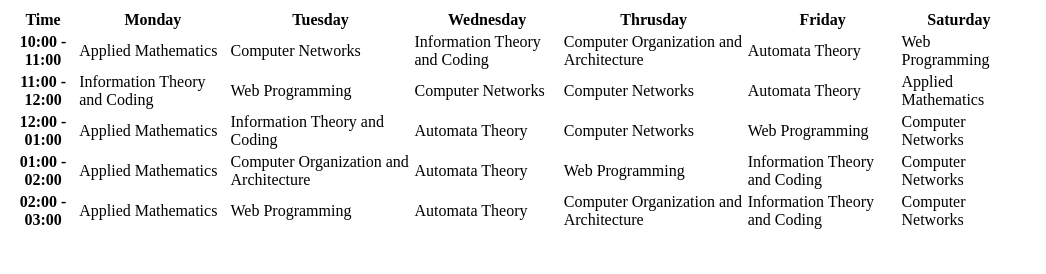
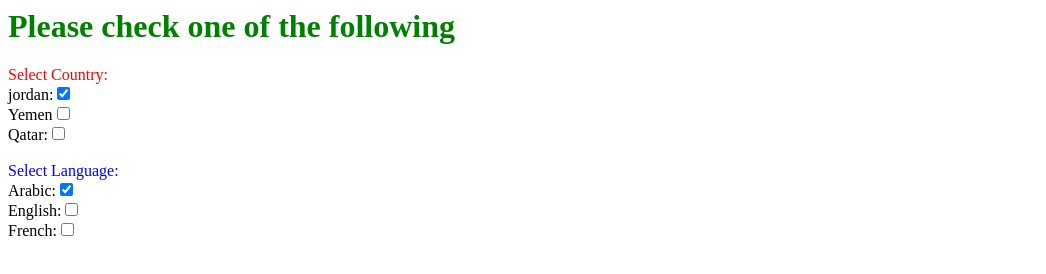
Before and after one commit to Usuraj/git_test, a website: page index.html in a window 1280 px wide. Shown: the whole page, without its empty margins (0-1046 px from the left). Drawn offline with Linux system fonts and the light colour scheme.

Commit message:
Update index.html

```diff
--- a/index.html
+++ b/index.html
@@ -1,131 +1,17 @@
-<!doctype html>
 
-<html>
-
-<head>
-
-<title>Timetable</title>
-
-</head>
-
-<body>
-
-<table width="80%" align="center” border=”2”>
-
-<div id="head_nav">
-
-<tr> <th>Time</th>
-
-<th>Monday</th>
-
-<th>Tuesday</th>
-
-<th>Wednesday</th>
-
-<th>Thrusday</th>
-
-<th>Friday</th>
-
-<th>Saturday</th>
-
-</tr>
-
-</div>
-
-<tr>
-
-<th>10:00 - 11:00</th>
-
-<td>Applied Mathematics </td>
-
-<td>Computer Networks</td>
-
-<td>Information Theory and Coding</td>
-
-<td>Computer Organization and Architecture</td>
-
-<td>Automata Theory</td>
-
-<td>Web Programming</td>
-
-</div>
-
-</tr>
-
-<tr>
-
-<th>11:00 - 12:00</th>
-
-<td>Information Theory and Coding</td>
-
-<td>Web Programming</td>
-
-<td>Computer Networks</td>
-
-<td>Computer Networks</td>
-
-<td>Automata Theory</td>
-
-<td>Applied Mathematics</td>
-
-</div>
-
-</tr>
-
-<tr> <th>12:00 - 01:00</td>
-
-<td>Applied Mathematics</th>
-
-<td>Information Theory and Coding</td>
-
-<td>Automata Theory</td>
-
-<td>Computer Networks</td>
-
-<td>Web Programming</td>
-
-<td>Computer Networks</td>
-
-</div>
-
-</tr>
-
-<tr>
-
-<th>01:00 - 02:00</th>
-
-<td>Applied Mathematics</td>
-
-<td>Computer Organization and Architecture</td>
-
-<td>Automata Theory</td>
-
-<td>Web Programming</td>
-
-<td>Information Theory and Coding</td>
-
-<td>Computer Networks</td> </div>
-
-</tr>
-
-<tr>
-
-<th>02:00 - 03:00</th>
-
-<td>Applied Mathematics</td>
-
-<td>Web Programming</td>
-
-<td>Automata Theory</td>
-
-<td>Computer Organization and Architecture</td>
-
-<td>Information Theory and Coding</td>
-
-<td>Computer Networks</td>
-
-</div>
-
-</tr>
-
-</table>
+<HTML>
+<HEAD>
+<TITLE>CheckBoxType</TITLE>
+ </HEAD>
+<BODY>
+<h1> <font color=green>Please check one of the following</font></h1>
+<FORM name="fome3" Action="url" method="get">
+<font color=red> Select Country: </font><BR>
+jordan:<INPUT TYPE="CheckBox" Name="country" CHECKED><BR>
+Yemen<INPUT TYPE="CheckBox" Name="country"><BR>
+Qatar:<INPUT TYPE="CheckBox" Name="country"><BR> <BR>
+<font color=blue>Select Language:</font><BR>
+Arabic:<INPUT TYPE="CheckBox" Name="language" CHECKED><BR> English:<INPUT TYPE="CheckBox" Name="language"><BR>
+French:<INPUT TYPE="CheckBox" Name="language"> <BR></FORM>
+</BODY>
+</HTML>
```
